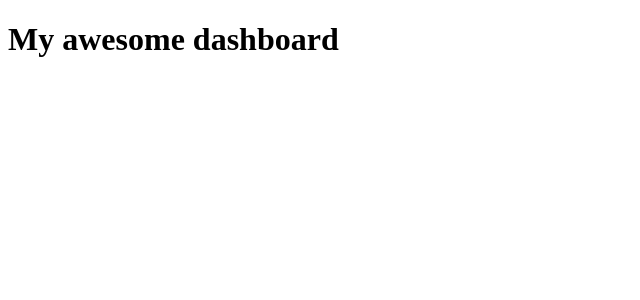
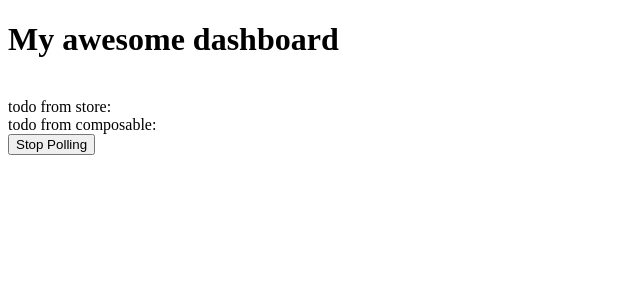
Before and after one commit to doppelmutzi/companion-project-vitest-vue, a Vue app: page / in a window 1280 px wide. Shown: the top 300 px of the page, without its empty margins (0-640 px from the left). Built offline with nearby package versions, Linux system fonts and the light colour scheme; no server answers.

Commit message:
🚧 Add some more implementations (composable and store action) for some more advanced unit tests

```diff
--- a/src/App.vue
+++ b/src/App.vue
@@ -1,17 +1,23 @@
 <template>
   <h1>My awesome dashboard</h1>
   <img :src="imageUrl" :alt="imgAlt" />
+
+  <TodoFromStore />
+  <TodoFromComposable />
 </template>
 
 <script setup lang="ts">
-import { onMounted, ref, type Ref } from "vue";
+import { onMounted, ref } from "vue";
 import { useDashboardStore } from "./store";
+import TodoFromStore from "./components/TodoFromStore.vue";
+import TodoFromComposable from "./components/TodoFromComposable.vue";
+
+const dashboardStore = useDashboardStore();
 
 const imageUrl = ref("");
 const imgAlt = ref("");
 
 onMounted(async () => {
-  const dashboardStore = useDashboardStore();
   const blob = await dashboardStore.createQuoteImage();
   if (blob) {
     imageUrl.value = URL.createObjectURL(blob);
--- /dev/null
+++ b/src/components/TodoFromComposable.vue
@@ -0,0 +1,17 @@
+<template>
+  <section><span>todo from composable:</span> {{ todo?.todo }}</section>
+  <button @click="togglePolling">{{ buttonLabel }}</button>
+</template>
+
+<script setup lang="ts">
+import { computed } from "vue";
+import { useFetchTodoWithPolling } from "../composables/useFetchTodoWithPolling";
+
+const buttonLabel = computed(() =>
+  isPolling.value ? "Stop Polling" : "Start Polling",
+);
+
+const { todo, togglePolling, isPolling } = useFetchTodoWithPolling(3000);
+</script>
+
+<style lang="scss"></style>
--- /dev/null
+++ b/src/components/TodoFromStore.vue
@@ -0,0 +1,15 @@
+<template>
+  <section><span>todo from store:</span> {{ todo }}</section>
+</template>
+
+<script setup lang="ts">
+import { computed } from "vue";
+import { useDashboardStore } from "../store";
+
+const todo = computed(() => dashboardStore.currentTodo?.todo);
+
+const dashboardStore = useDashboardStore();
+dashboardStore.fetchTodoWithPolling(5000);
+</script>
+
+<style lang="scss"></style>
--- a/src/composables/useFetch.ts
+++ b/src/composables/useFetch.ts
@@ -7,6 +7,7 @@ export interface State<T> {
   data: T | null;
 }
 
+// TODO test this function
 export async function useFetch<T>(
   url: string,
   options: { responseType?: "json" | "blob" } = { responseType: "json" },
--- /dev/null
+++ b/src/composables/useFetchTodoWithPolling.ts
@@ -0,0 +1,35 @@
+import { ref, type Ref } from "vue";
+interface Todo {
+  id: number;
+  todo: string;
+  completed: boolean;
+  userId: number;
+}
+
+export const useFetchTodoWithPolling = (pollingInterval: number) => {
+  const todo: Ref<Todo | null> = ref(null);
+  const doPoll = ref(true);
+
+  const poll = async () => {
+    try {
+      if (doPoll.value) {
+        const response = await fetch("https://dummyjson.com/todos/random");
+        todo.value = await response.json();
+
+        setTimeout(poll, pollingInterval);
+      }
+    } catch (err: unknown) {
+      console.error(err);
+    }
+  };
+
+  poll();
+
+  const togglePolling = () => {
+    doPoll.value = !doPoll.value;
+    if (doPoll.value) {
+      poll();
+    }
+  };
+  return { todo, togglePolling, isPolling: doPoll };
+};
--- a/src/store.ts
+++ b/src/store.ts
@@ -3,9 +3,18 @@ import { computed, ref, type Ref, toValue } from "vue";
 import { fetchQuote, type Quote } from "./quote.service";
 import { useFetch } from "./composables/useFetch";
 
+interface Todo {
+  id: number;
+  todo: string;
+  completed: boolean;
+  userId: number;
+}
+
 export const useDashboardStore = defineStore("dashboard", () => {
+  // TODO entfernen oder sinnvollen Anwendungsfall für fetchCount finden
   const fetchCount = ref(0);
   const currentQuote = ref<Quote | null>();
+  const currentTodo: Ref<Todo | null> = ref(null);
 
   const incrementFetchCount = () => {
     fetchCount.value++;
@@ -55,13 +64,40 @@ export const useDashboardStore = defineStore("dashboard", () => {
       : "";
   });
 
+  // TODO testen
+  const fetchTodoWithPolling = (pollingInterval: number) => {
+    const doPoll = ref(true);
+
+    const poll = async () => {
+      try {
+        if (doPoll.value) {
+          const response = await fetch("https://dummyjson.com/todos/random");
+          currentTodo.value = await response.json();
+
+          setTimeout(poll, pollingInterval);
+        }
+      } catch (err: unknown) {
+        console.error(err);
+      }
+    };
+
+    poll();
+
+    const togglePolling = () => {
+      doPoll.value = !doPoll.value;
+    };
+    return togglePolling;
+  };
+
   return {
     incrementFetchCount,
     fetchCount,
     currentQuote,
+    currentTodo,
     shortenedQuote,
     createQuote,
     createQuoteImage: createQuoteImageWithComposable,
+    fetchTodoWithPolling,
   };
 });
 
```
Also changed, not shown: 1 other file (tests, documents, lock files or other folders).
